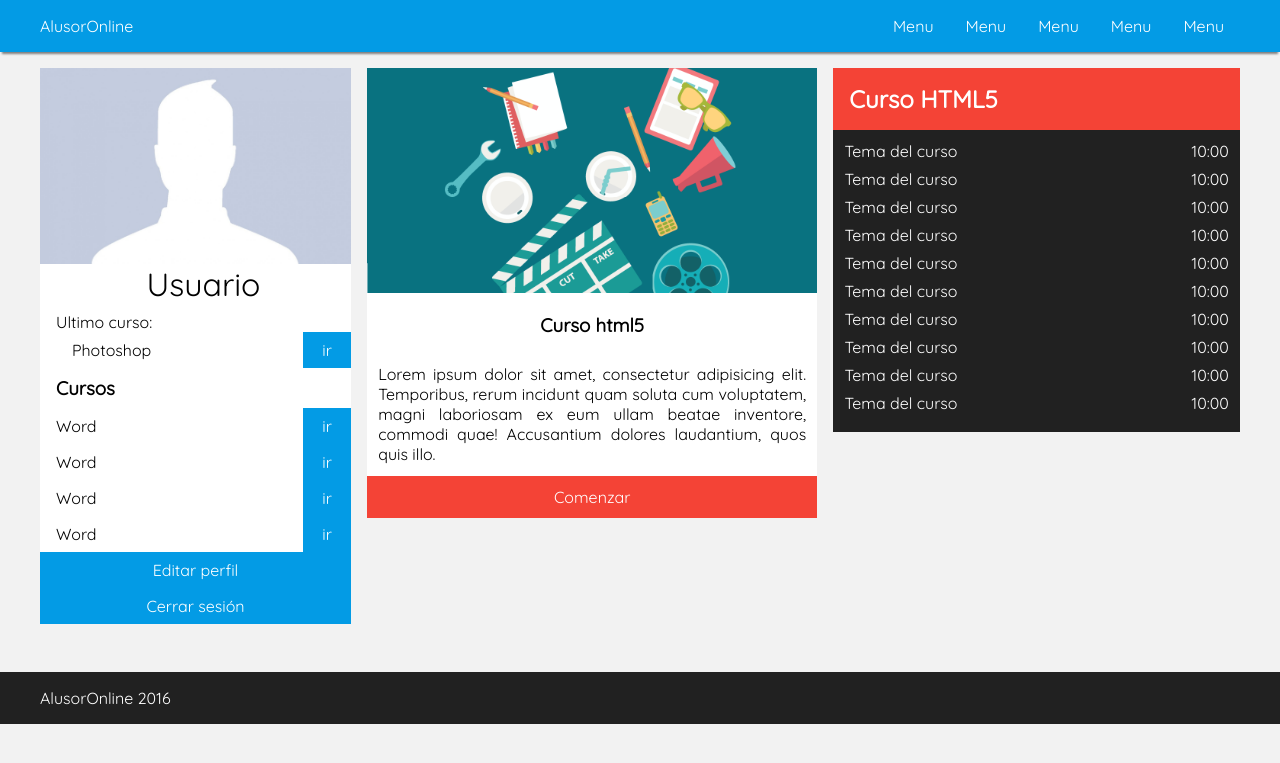
After one commit to alusor/Paideia, a PHP site: page /vistaDetalleCurso.html in a window 1280 px wide. The commit adds this page. Shown: the top 763 px of the page. Run offline with PHP 8.4, Linux system fonts and the light colour scheme; some web fonts are replaced.

Commit message:
Detalles para inscripción al curso

```diff
--- a/style.css
+++ b/style.css
@@ -164,3 +164,49 @@ footer{
     min-width: 120px;
     padding: 1rem;
 }
+.detalle{
+    flex: 1 50%;
+    margin-right: 1rem;
+    background: white;
+}
+.detalle h3{
+    padding: 1rem;
+    text-align: center;
+}
+.detalle p{
+    padding: .7rem;
+    text-align: justify;
+}
+.detalle a{
+    text-decoration: none;
+    display: block;
+    text-align: center;
+    padding: .7rem;
+    min-width: 200px;
+    background: #f44336;
+    color: white;
+}
+.lista{
+    flex: 1 45%;
+}
+.lista h1{
+    background: #f44336;
+    padding: 1rem;
+    color: white;
+}
+.lista .temario{
+    padding: .7rem;
+    background: #212121;
+    color: white;
+}
+.lista .temario ul{
+    list-style: none;
+}
+.lista .temario ul li{
+    margin-bottom: .5rem;
+    display: flex;
+    justify-content: space-between;
+}
+.detalle img{
+    width: 100%;
+}
--- /dev/null
+++ b/vistaDetalleCurso.html
@@ -0,0 +1,78 @@
+<!DOCTYPE html>
+<html lang="en">
+<head>
+    <meta charset="UTF-8">
+    <title>Document</title>
+    <link rel="stylesheet" href="style.css">
+</head>
+<body>
+    <header>
+        <nav>
+            <div class="container">
+                <div class="navbar">
+                    <div class="marca">
+                        AlusorOnline
+                    </div>
+                    <div class="menu">
+                        <a href="">Menu</a>
+                        <a href="">Menu</a>
+                        <a href="">Menu</a>
+                        <a href="">Menu</a>
+                        <a href="">Menu</a>
+                    </div>
+                </div>
+            </div>
+        </nav>
+    </header>
+    <main>
+        <div class="container">
+            <aside>
+                <img src="img/perfil.jpg" alt="">
+                <nav>
+                    <span class="user">Usuario</span>
+                    <span>Ultimo curso:<li>Photoshop<a href="">ir</a></li></span>
+                    <span><h3>Cursos</h3></span>
+                    <li>Word <a href="">ir</a></li>
+                    <li>Word <a href="">ir</a></li>
+                    <li>Word <a href="">ir</a></li>
+                    <li>Word <a href="">ir</a></li>
+                    <a href="">Editar perfil</a>
+                    <a href="">Cerrar sesión</a>
+                </nav>
+
+            </aside>
+            <article>
+                <div class="detalle">
+                    <img src="img/tutorial.png" alt="">
+                    <h3>Curso html5</h3>
+                    <p>Lorem ipsum dolor sit amet, consectetur adipisicing elit. Temporibus, rerum incidunt quam soluta cum voluptatem, magni laboriosam ex eum ullam beatae inventore, commodi quae! Accusantium dolores laudantium, quos quis illo.</p>
+                    <a href="">Comenzar</a>
+                </div>
+                <div class="lista">
+                    <h1>Curso HTML5</h1>
+                    <div class="temario">
+                        <ul>
+                            <li>Tema del curso<span>10:00</span></li>
+                            <li>Tema del curso<span>10:00</span></li>
+                            <li>Tema del curso<span>10:00</span></li>
+                            <li>Tema del curso<span>10:00</span></li>
+                            <li>Tema del curso<span>10:00</span></li>
+                            <li>Tema del curso<span>10:00</span></li>
+                            <li>Tema del curso<span>10:00</span></li>
+                            <li>Tema del curso<span>10:00</span></li>
+                            <li>Tema del curso<span>10:00</span></li>
+                            <li>Tema del curso<span>10:00</span></li>
+                        </ul>
+                    </div>
+                </div>
+
+            </article>
+        </div>
+    </main>
+    <footer>
+        <div class="container">
+            AlusorOnline 2016
+        </div>
+    </footer>
+</body>
+</html>
```
Also changed, not shown: dashboard.html (renamed from cursos_d.html, +7 -7 lines).
